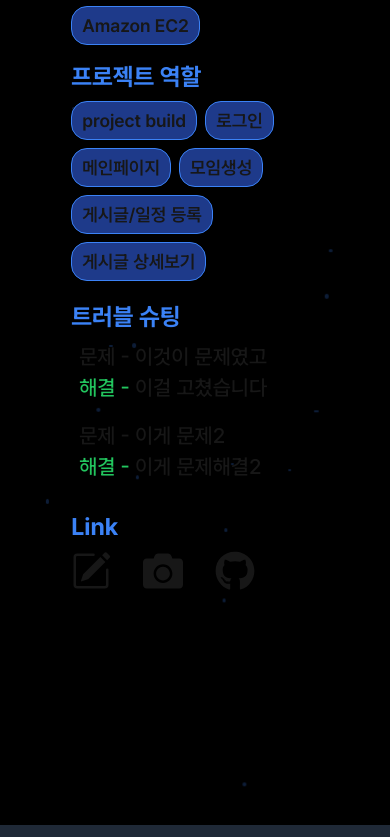
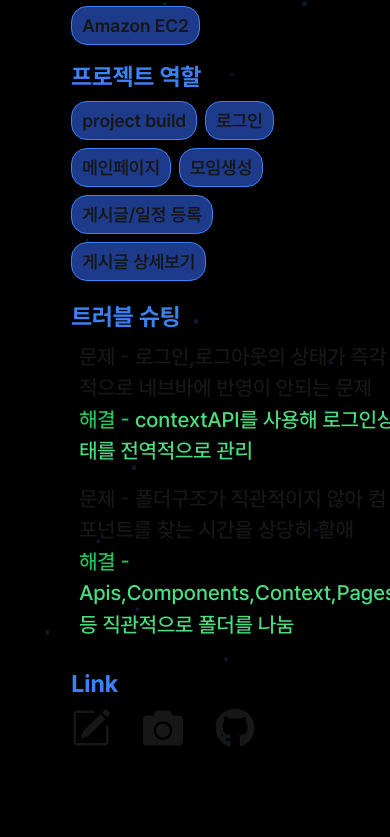
Before and after one commit to minhoshin11/new-portfolio, a Next.js app: page /project/1 in a window 390 px wide. Shown: the part 1241-2078 px from the top of the page. Built offline with nearby package versions, Linux system fonts and the light colour scheme.

Commit message:
프로젝트 데이터추가,  카드섹션 정렬 애니메이션

```diff
--- a/src/app/_components/ProjectSection/ProjectSection.tsx
+++ b/src/app/_components/ProjectSection/ProjectSection.tsx
@@ -97,7 +97,11 @@ export default function ProjectSection() {
       {/* 필터링된 프로젝트 렌더링 */}
 
       <motion.div
-        className="w-[100vw] flex flex-col items-center sm:grid grid-cols-1 sm:grid-cols-2 md:grid-cols-3 lg:grid-cols-4 gap-4 justify-items-start sm:px-[5vw]"
+        className={`flex items-center ${
+          selectedProjects.length <= 3
+            ? "justify-center flex-row"
+            : "sm:grid grid-cols-1 sm:grid-cols-2 md:grid-cols-3 flex-col"
+        } gap-4 justify-items-center sm:px-[5vw]`}
         initial="hidden"
         animate={isVisible ? "visible" : "hidden"}
         variants={fadeIn}
--- a/src/app/_components/ProjectSection/component/Card.tsx
+++ b/src/app/_components/ProjectSection/component/Card.tsx
@@ -16,7 +16,7 @@ export default function Card({ project }: CardProps) {
         initial={{ opacity: 0, scale: 0.8 }}
         animate={{ opacity: 1, scale: 1 }}
         exit={{ opacity: 0, scale: 0.8, transition: { duration: 0.5 } }}
-        className="border-gray-500 border-4 relative w-[80vw] sm:w-[45vw] md:w-[30vw] lg:w-[20vw] h-[30vh] perspective-[1000px] rounded-3xl overflow-hidden shadow-3xl"
+        className="border-gray-500 border-4 relative w-[80vw] sm:w-[45vw] md:w-[28vw] 2xl:w-[20vw] h-[30vh] perspective-[1000px] rounded-3xl overflow-hidden shadow-3xl"
       >
         {/* 카드 컨테이너 */}
         <div className="w-full h-full transition-all duration-500 transform-style-preserve-3d hover:opacity-100 group">
--- a/src/app/project/[id]/page.tsx
+++ b/src/app/project/[id]/page.tsx
@@ -10,6 +10,7 @@ import { BsPencilSquare } from "react-icons/bs";
 import { FaCamera, FaGithub } from "react-icons/fa";
 import { FiTarget } from "react-icons/fi";
 import { MdOutlineArrowBack, MdPeopleAlt } from "react-icons/md";
+import { SiSitecore } from "react-icons/si";
 import { SlCalender } from "react-icons/sl";
 
 export default function Page() {
@@ -97,7 +98,7 @@ export default function Page() {
                   <p className=" text-[21px]">
                     <span>문제 - </span> {item.problem}
                   </p>
-                  <p className=" text-[21px]">
+                  <p className=" text-[21px] text-green-400">
                     <span className="text-green-500">해결 - </span> {item.solve}
                   </p>
                 </div>
@@ -107,12 +108,21 @@ export default function Page() {
             <div className="flex flex-col gap-2 pb-[20vh]">
               <p className="font-bold text-2xl text-blue-500">Link</p>
               <div className="flex gap-8">
+                {project?.url.Retrospective && (
                   <Link target="_blank" href={`${project?.url.Retrospective}`}>
                     <BsPencilSquare className="w-[40px] h-[40px]" />
                   </Link>
+                )}
+                {project?.url.video && (
                   <Link target="_blank" href={`${project?.url.video}`}>
                     <FaCamera className="w-[40px] h-[40px]" />
                   </Link>
+                )}
+                {project?.url.site && (
+                  <Link target="_blank" href={`${project?.url.site}`}>
+                    <SiSitecore className="w-[40px] h-[40px]" />
+                  </Link>
+                )}
                 <Link target="_blank" href={`${project?.url.github}`}>
                   <FaGithub className="w-[40px] h-[40px]" />
                 </Link>
--- a/src/data/Projects.ts
+++ b/src/data/Projects.ts
@@ -27,7 +27,7 @@ export const projectData: ProjectType[] = [
     title: "Landing",
     subtitle: "한국인과 한국에 사는 외국인의 커뮤니티",
     purpose: "외국인의 한국생활 정착을 목표",
-    period: "2024.30.26 ~ 2024.04.26",
+    period: "2024.03.30 ~ 2024.04.26",
     role: [
       "project build",
       "로그인",
@@ -62,10 +62,15 @@ export const projectData: ProjectType[] = [
     ],
     solving: [
       {
-        problem: "이것이 문제였고",
-        solve: "이걸 고쳤습니다",
+        problem:
+          "로그인,로그아웃의 상태가 즉각적으로 네브바에 반영이 안되는 문제",
+        solve: "contextAPI를 사용해 로그인상태를 전역적으로 관리",
       },
-      { problem: "이게 문제2", solve: "이게 문제해결2" },
+      {
+        problem:
+          "폴더구조가 직관적이지 않아 컴포넌트를 찾는 시간을 상당히 할애",
+        solve: "Apis,Components,Context,Pages 등 직관적으로 폴더를 나눔",
+      },
     ],
     tag: ["All", "react"],
   },
@@ -112,10 +117,13 @@ export const projectData: ProjectType[] = [
     ],
     solving: [
       {
-        problem: "이것이 문제였고",
-        solve: "이걸 고쳤습니다",
+        problem: "netlify 배포 불가오류",
+        solve: "검색 -> netlify.toml 필요 -> 틀에 맞춰 작성",
       },
-      { problem: "이게 문제2", solve: "이게 문제해결2" },
+      {
+        problem: "async처리된 axios함수의 Refresh-Token 무한 Get요청",
+        solve: "Refresh-Token 기한마저 끝일 때 로그아웃 로직 구현",
+      },
     ],
     tag: ["All", "react"],
   },
@@ -126,7 +134,7 @@ export const projectData: ProjectType[] = [
     subtitle: "처음으로 만드는 포트폴리오",
     purpose: "내가 어떤사람인지 알리기 위함",
     period: "2024.06.03 - 2024.06.17",
-    role: [""],
+    role: ["모든 부분"],
     division: "Solo Project",
     members: "1인",
     stacks: ["React", "Typescript", "CSS-Modules", "React-icons", "netlify"],
@@ -144,10 +152,9 @@ export const projectData: ProjectType[] = [
     ],
     solving: [
       {
-        problem: "이것이 문제였고",
-        solve: "이걸 고쳤습니다",
+        problem: "기획,디자인에 대한 어려움",
+        solve: "피그마를 활용해 초안을 구성하고 코딩",
       },
-      { problem: "이게 문제2", solve: "이게 문제해결2" },
     ],
     tag: ["All", "react"],
   },
@@ -180,7 +187,7 @@ export const projectData: ProjectType[] = [
       "pupeteer",
     ],
     url: {
-      Retrospective: "대충 암거나",
+      Retrospective: "https://dailycoding777.tistory.com/62",
       github: "https://github.com/hyeonji1125/sfacspace-06-project",
       site: "https://sfacspace-06-project.vercel.app/",
     },
@@ -200,10 +207,22 @@ export const projectData: ProjectType[] = [
     ],
     solving: [
       {
-        problem: "이것이 문제였고",
-        solve: "이걸 고쳤습니다",
+        problem: " SPA사이트 게시글주소가 변하지 않아 웹크롤링 불가",
+        solve: "라이브러리 cheerio->pupeteer로 변경 후 사용",
       },
-      { problem: "이게 문제2", solve: "이게 문제해결2" },
+      {
+        problem: "node.js를 이용해 크롤링 번역 했을 때 403, Syntax 에러 발생",
+        solve: "콘솔확인 -> env리딩문제 -> undefined인 것을 확인, dotenv 사용",
+      },
+      {
+        problem: "북마크 클릭 시 페이지 리렌더링 (이벤트 버블링1)",
+        solve: "event.stopPropagation()라는 메소드를 사용하여 해결",
+      },
+      {
+        problem: "북마크목록버튼 더블클릭(이벤트 버블링2)",
+        solve:
+          "여백 클릭하면 목록을 닫는 기능 때문에 생긴문제 -> debounce를 적용",
+      },
     ],
     tag: ["All", "next.js"],
   },
@@ -214,9 +233,9 @@ export const projectData: ProjectType[] = [
     subtitle: "두번째로 만드는 포트폴리오",
     purpose: "어떤 기기에서도 볼 수 있는 포트폴리오",
     period: "2024.09.24 - 진행중",
-    role: ["프로젝트 역할"],
-    division: "Team Project",
-    members: "Front 5명",
+    role: ["모든 부분"],
+    division: "Solo Project",
+    members: "Front 1명",
     stacks: [
       "Typescript",
       "Tailwind-css",
@@ -230,9 +249,9 @@ export const projectData: ProjectType[] = [
       "pupeteer",
     ],
     url: {
-      Retrospective: "대충 암거나",
-      github: "https://github.com/hyeonji1125/sfacspace-06-project",
-      site: "https://sfacspace-06-project.vercel.app/",
+      Retrospective: "https://dailycoding777.tistory.com/63",
+      github: "https://github.com/minhoshin11/new-portfolio",
+      site: "https://www.shinminho.com/",
     },
 
     slideImg: [
@@ -244,10 +263,10 @@ export const projectData: ProjectType[] = [
     ],
     solving: [
       {
-        problem: "이것이 문제였고",
-        solve: "이걸 고쳤습니다",
+        problem: "도메인 구매 후 https 사용불가",
+        solve:
+          "AWS Certificate Manager에서 구매한 사이트 주소로 ssl인증서 발급",
       },
-      { problem: "이게 문제2", solve: "이게 문제해결2" },
     ],
     tag: ["All", "next.js"],
   },
```
Lines whose indentation alone changed are shown as unchanged.
